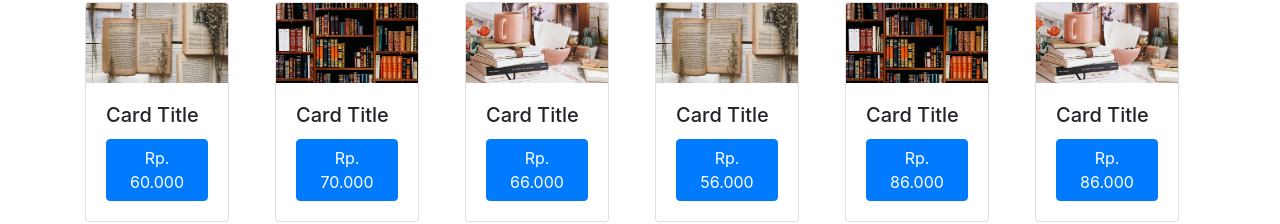
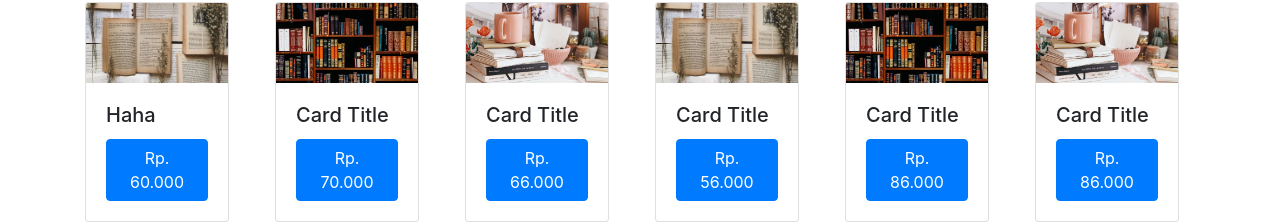
Before and after one commit to zauqi09/E-Commerce, a React (Create React App) app: page / in a window 1280 px wide. Shown: the part 608-832 px from the top of the page. Built offline with nearby package versions, Linux system fonts and the light colour scheme.

Commit message:
Tambah Tampilan Detail

```diff
--- a/src/pages/home/index.js
+++ b/src/pages/home/index.js
@@ -5,9 +5,11 @@ import carousel2 from '../../img/carousel2.jpg'
 import carousel3 from '../../img/carousel3.jpg'
 import './style.css'
 
+
 class Home extends Component {
     state = {  }
     render() {
+
         return (
             <>
                 <Navbar bg="light" expand="lg">
@@ -22,7 +24,7 @@ class Home extends Component {
                             <Card style={{ width: '9rem' }}>
                                 <Card.Img variant="top" src={carousel1} />
                                 <Card.Body>
-                                    <Card.Title>Card Title</Card.Title>
+                                <Card.Title>Haha</Card.Title>
                                     <Button variant="primary btn-block">Rp. 60.000</Button>
                                 </Card.Body>
                             </Card>
@@ -90,4 +92,6 @@ class Home extends Component {
     }
 }
 
-export default Home;
+
+
+export default Home
--- a/src/pages/masuk/index.js
+++ b/src/pages/masuk/index.js
@@ -37,7 +37,7 @@ class Masuk extends Component {
 
     render() {
         if (this.props.statusLogin){
-            return <Redirect to='/'/>
+            return <Redirect to='/admin'/>
         }
         return (
             <Container>
```
